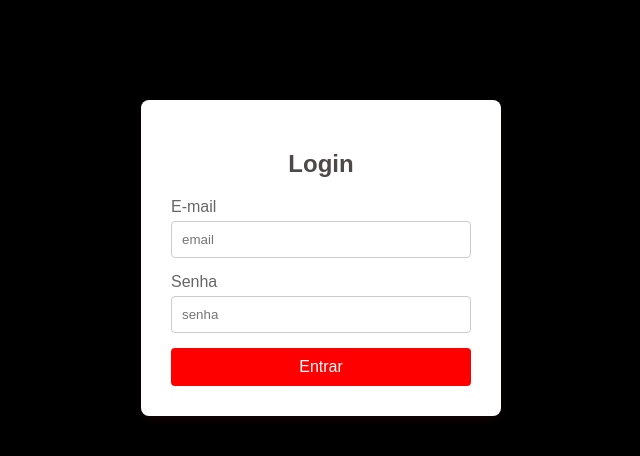
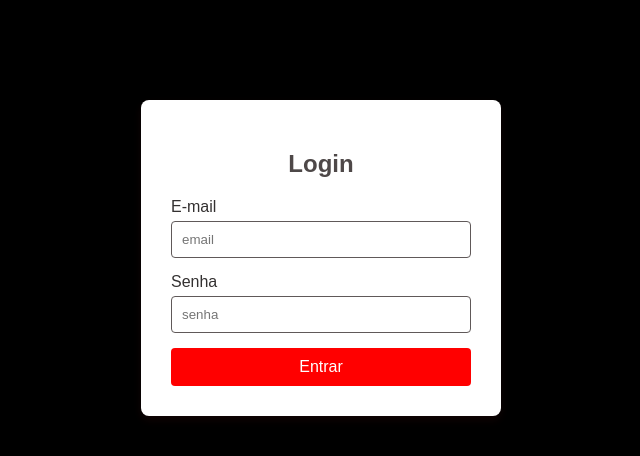
Before and after one commit to Felipes-A/death-music, a PHP site: page /login.html in a window 1280 px wide. Shown: the part 142-598 px from the top of the page, without its empty margins (319-959 px from the left). Run offline with PHP 8.4, Linux system fonts and the light colour scheme.

Commit message:
Update login.css

```diff
--- a/login.css
+++ b/login.css
@@ -14,6 +14,7 @@
             box-shadow: 0 4px 8px rgba(163, 36, 36, 0.1);
             width: 300px;
         }
+
         h2 {
             text-align: center;
             color: #4e4848;
@@ -25,14 +26,15 @@
         .input-group label {
             display: block;
             margin-bottom: 5px;
-            color: #666;
+            color: #343131;
         }
         .input-group input {
             width: 100%;
             padding: 10px;
-            border: 1px solid #ccc;
+            border: 1px solid #605959;
             border-radius: 4px;
             box-sizing: border-box; /* Garante que o padding não aumente o tamanho total */
+
         }
         button {
             width: 100%;
```
